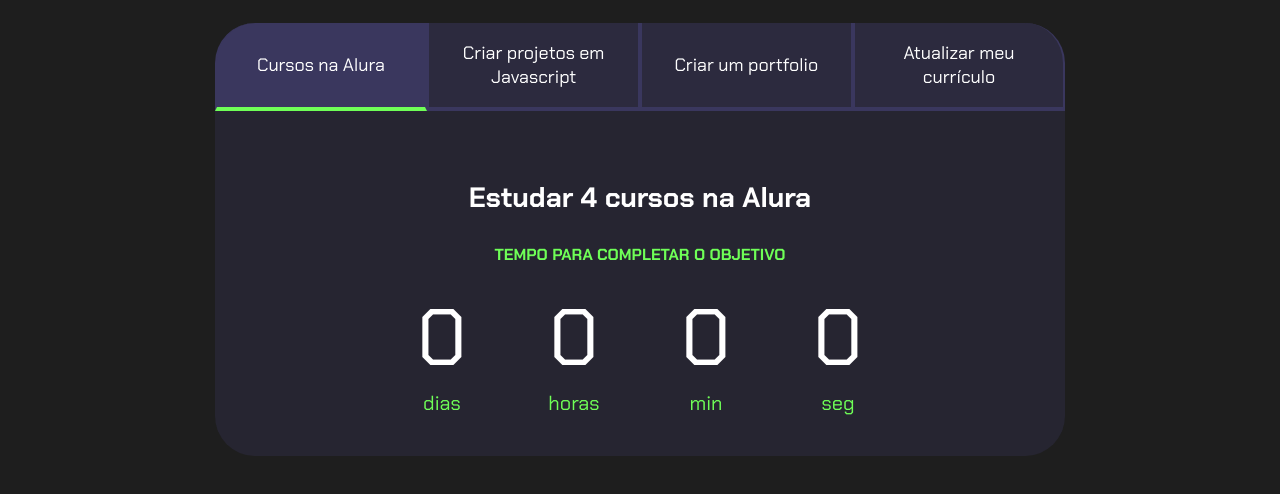
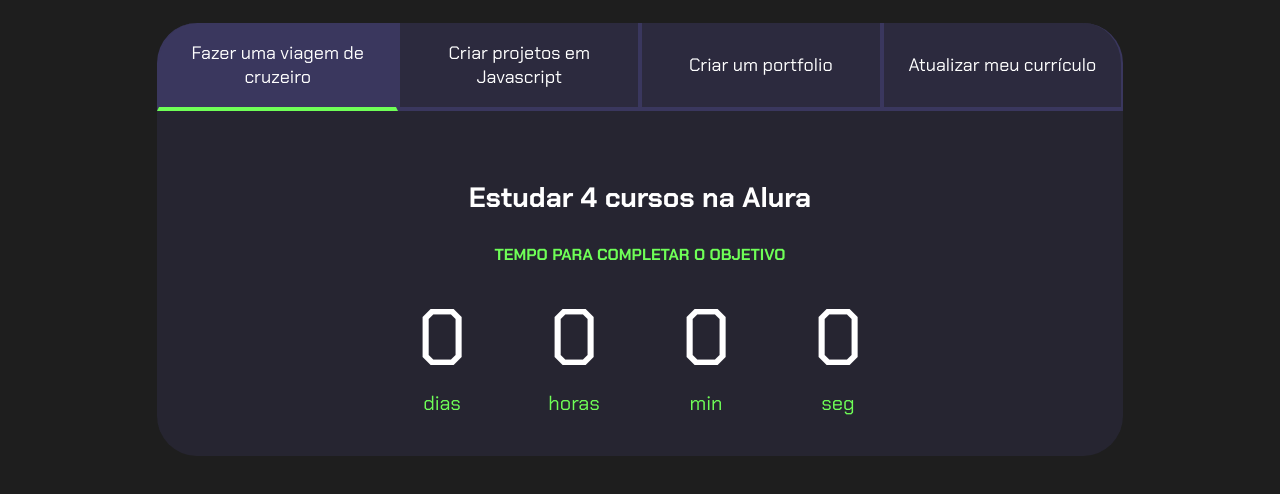
Before and after one commit to 2010carol/Contador-para-minha-morte, a plain HTML site: page index.html in a window 1280 px wide. Shown: the part 80-574 px from the top of the page. Drawn offline with Linux system fonts and the light colour scheme.

Commit message:
Update index.html

```diff
--- a/index.html
+++ b/index.html
@@ -13,7 +13,7 @@
         <h2 class="titulo-principal">Meus objetivos do ano<span>_</span></h2>
         <div class="conteudo">
             <div class="botoes">
-                <button class="botao ativo">Cursos na Alura</button>
+                <button class="botao ativo">Fazer uma viagem de cruzeiro</button>
                 <button class="botao">Criar projetos em Javascript</button>
                 <button class="botao">Criar um portfolio</button>
                 <button class="botao">Atualizar meu currículo</button>
```
